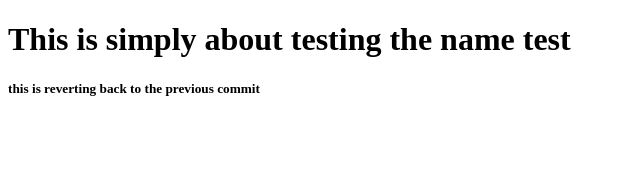
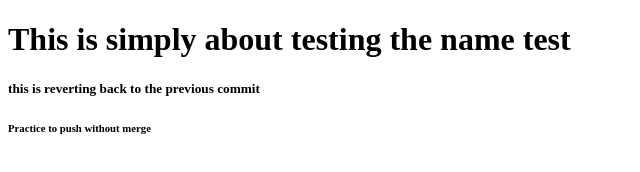
Before and after one commit to sherpacoding/first-repo, a plain HTML site: page about.html in a window 1280 px wide. Shown: the whole page, without its empty margins (0-640 px from the left). Drawn offline with Linux system fonts and the light colour scheme.

Commit message:
push without merge

```diff
--- a/about.html
+++ b/about.html
@@ -9,5 +9,6 @@
   <body>
     <h1>This is simply about testing the name test</h1>
     <h5>this is reverting back to the previous commit</h5>
+    <h6>Practice to push without merge</h6>
   </body>
 </html>
```
